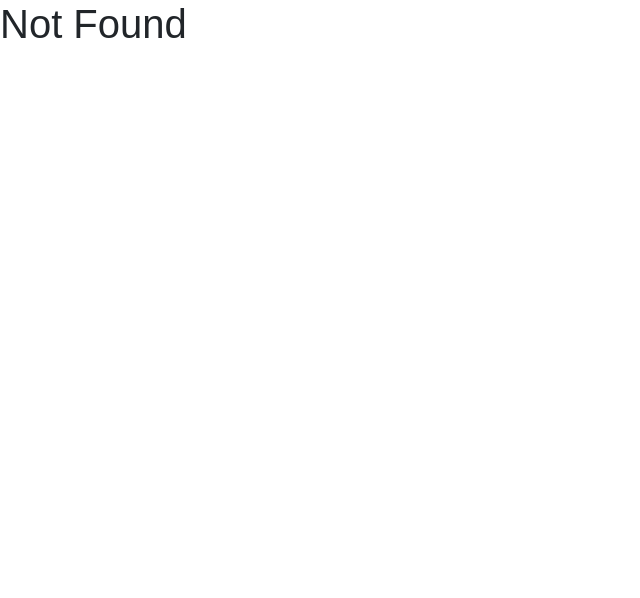
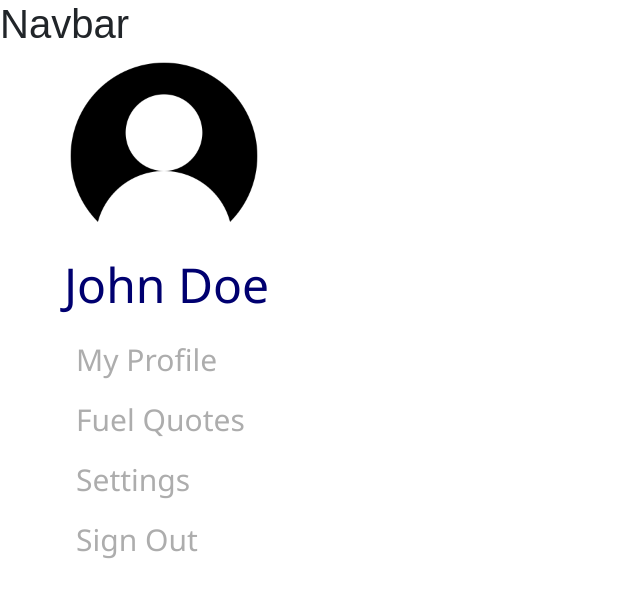
Before and after one commit to HuyVoDN/OptiFuelForecast, a React (Vite) app in the folder front-end/: page /quote in a window 1280 px wide. Shown: the top 598 px of the page, without its empty margins (0-640 px from the left). Built offline with nearby package versions, Linux system fonts and the light colour scheme.

Commit message:
initial change in FuelQuoteForm.jsx

```diff
--- a/front-end/src/App.jsx
+++ b/front-end/src/App.jsx
@@ -5,6 +5,7 @@ import Home from "./pages/Home.jsx";
 import Header from "./components/header/Header.jsx";
 import Register from "./pages/auth/Register.jsx";
 import Login from "./pages/auth/Login.jsx";
+import Quote from "./pages/FuelQuoteForm.jsx";
 import 'bootstrap/dist/css/bootstrap.min.css';
 
 const Layout = () => {
@@ -37,6 +38,10 @@ const router = createBrowserRouter([
         element: <Login/>
     },
     {
+        path: "/quote",
+        element: <Quote/>
+    },
+    {
         path: "/about",
         element: <About/>
     }
--- a/front-end/src/components/sidebar/SidebarData.jsx
+++ b/front-end/src/components/sidebar/SidebarData.jsx
@@ -8,7 +8,8 @@ export const SidebarData = [
     },
     {
         title:"Fuel Quotes",
-        path:'/user/fuelquotes',
+        // path:'./FuelQuoteForm.jsx',
+        path: 'src/pages/FuelQuoteForm.jsx',
         cName:'sidebar-text'
     },
     {
--- a/front-end/src/pages/FuelQuoteForm.jsx
+++ b/front-end/src/pages/FuelQuoteForm.jsx
@@ -0,0 +1,15 @@
+import React from "react";
+import "./FuelQuoteForm.scss";
+import { Link } from "react-router-dom";
+import Sidebar from "../components/sidebar/Sidebar.jsx";
+import NavBar from "../components/Navbar.jsx";
+
+const Quote = () => {
+    return (
+        <>
+            <NavBar/>
+            <Sidebar />
+        </>
+    );
+}
+export default Quote
```
Also changed, not shown: front-end/src/pages/FuelQuoteForm.scss (added).
